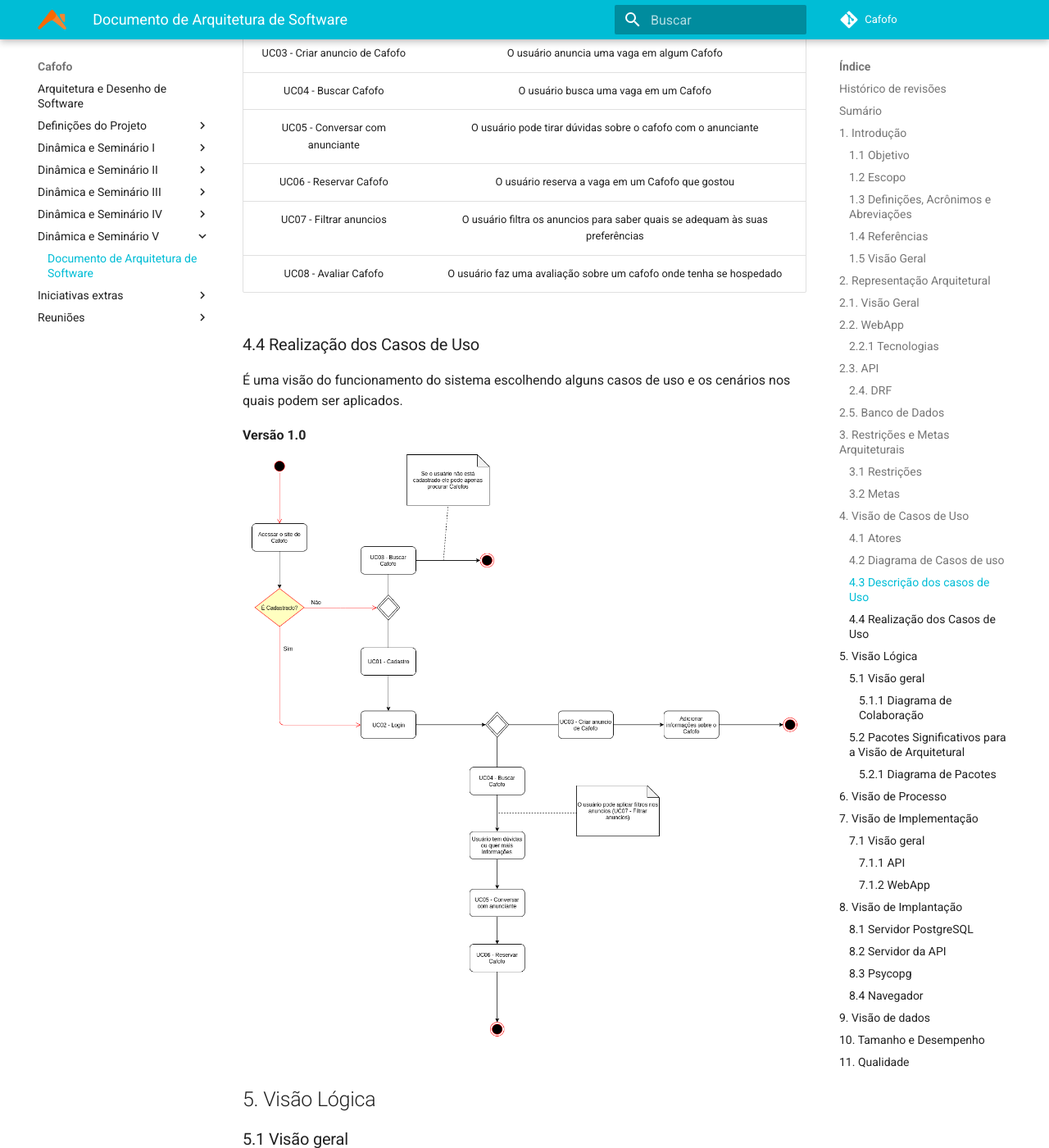
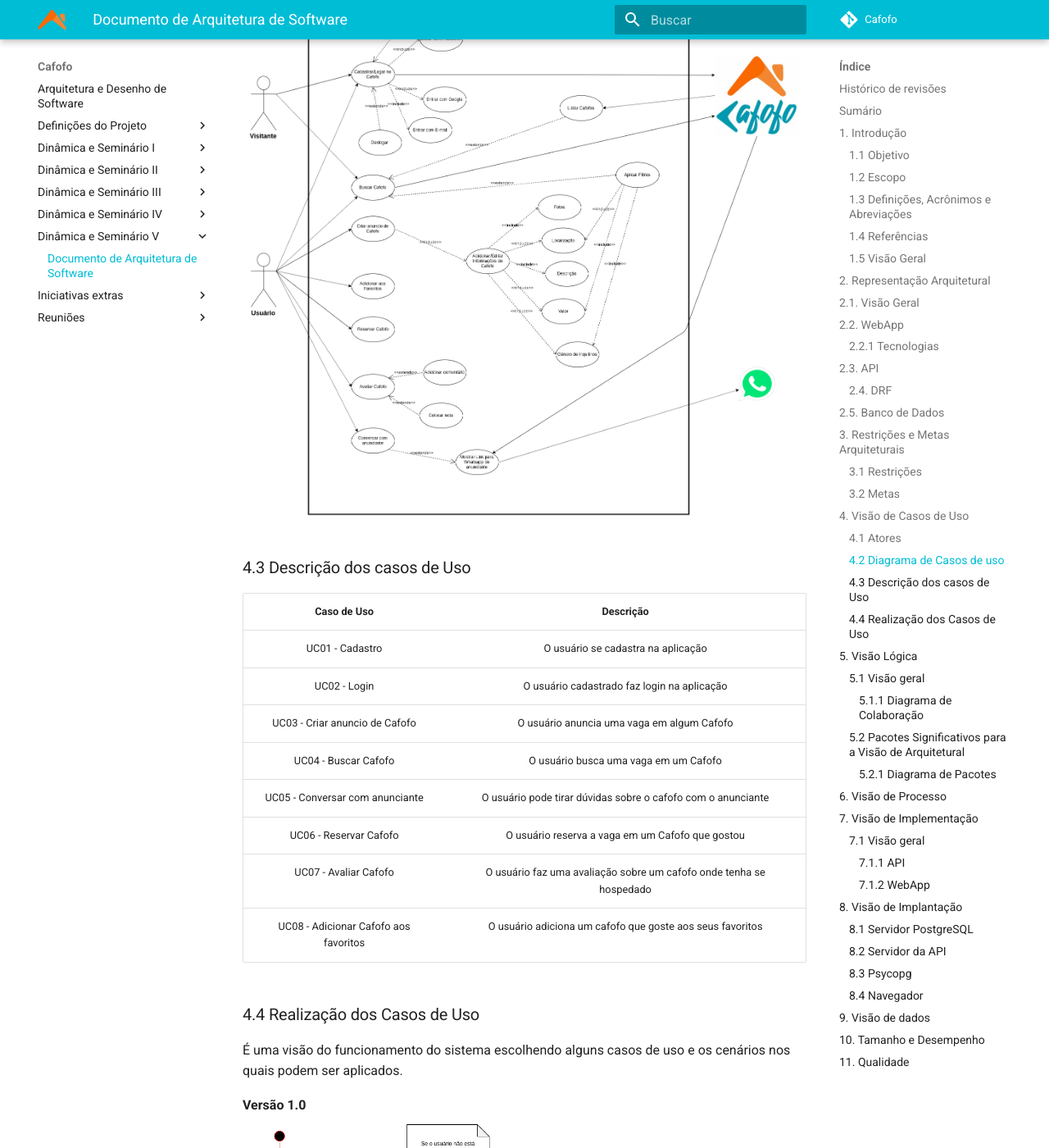
Before and after one commit to desenho-2019/Wiki, an MkDocs documentation site: the page built from docs/Dinâmica e Seminário V/Documento de Arquitetura.md, in a window 1280 px wide and 1400 px high, scrolled down 8845 px. Shown: the whole window at 82% size. Built offline with MkDocs 1.6.1 and Material for MkDocs 9.7.7, drawn with Linux system fonts in a browser that asks for light colours; some of the changed text lies outside the part shown.

Commit message:
Adicionando diagrama de casos de uso versão 2.0

```diff
--- a/docs/Dinâmica e Seminário V/Documento de Arquitetura.md
+++ b/docs/Dinâmica e Seminário V/Documento de Arquitetura.md
@@ -162,7 +163,11 @@ As restrições para o projeto Cafofo são as seguintes:
 | Cafofo       | Responsável por conectar os usuários às vagas ofertadas.                      |
 
 ### 4.2 Diagrama de Casos de uso
+**Versão 1.0**
 ![Diagrama de Casos de Uso](img/diagrama_casos_de_uso_v2.jpg)
+
+**Versão 2.0**
+![Diagrama de Casos de Uso](img/UserCase.png)
 
 ### 4.3 Descrição dos casos de Uso
 
@@ -174,8 +179,8 @@ As restrições para o projeto Cafofo são as seguintes:
 | UC04 - Buscar Cafofo | O usuário busca uma vaga em um Cafofo|
 | UC05 - Conversar com anunciante| O usuário pode tirar dúvidas sobre o cafofo com o anunciante|
 | UC06 - Reservar Cafofo| O usuário reserva a vaga em um Cafofo que gostou|
-| UC07 - Filtrar anuncios| O usuário filtra os anuncios para saber quais se adequam às suas preferências|
-| UC08 - Avaliar Cafofo| O usuário faz uma avaliação sobre um cafofo onde tenha se hospedado|
+| UC07 - Avaliar Cafofo| O usuário faz uma avaliação sobre um cafofo onde tenha se hospedado|
+| UC08 - Adicionar Cafofo aos favoritos| O usuário adiciona um cafofo que goste aos seus favoritos|
 
 ### 4.4 Realização dos Casos de Uso
 
```
Also changed, not shown: other parts of docs/Dinâmica e Seminário V/Documento de Arquitetura.md (+1 -0 lines), docs/Dinâmica e Seminário V/img/UCRealizations.png, docs/Dinâmica e Seminário V/img/UserCase.png (added).
